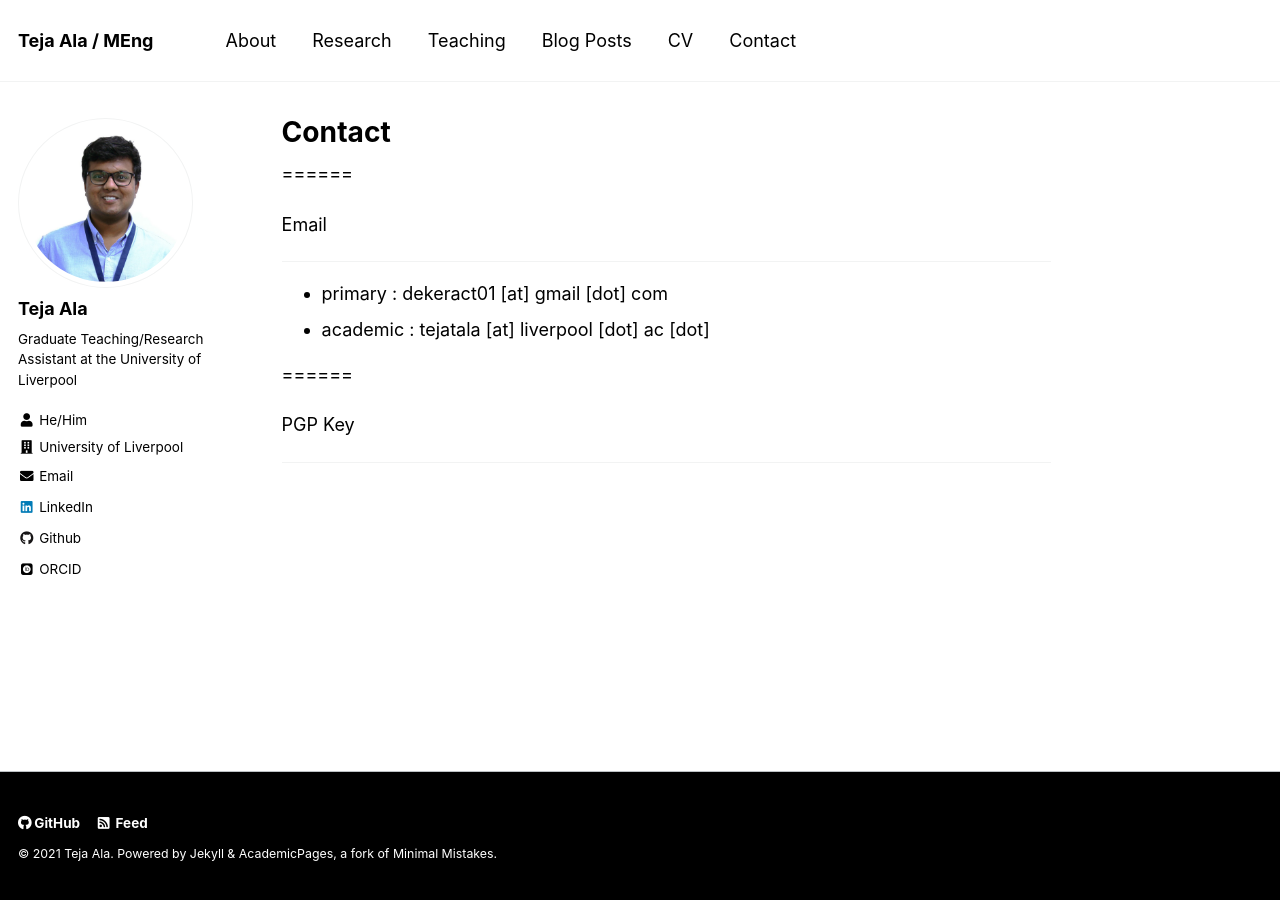
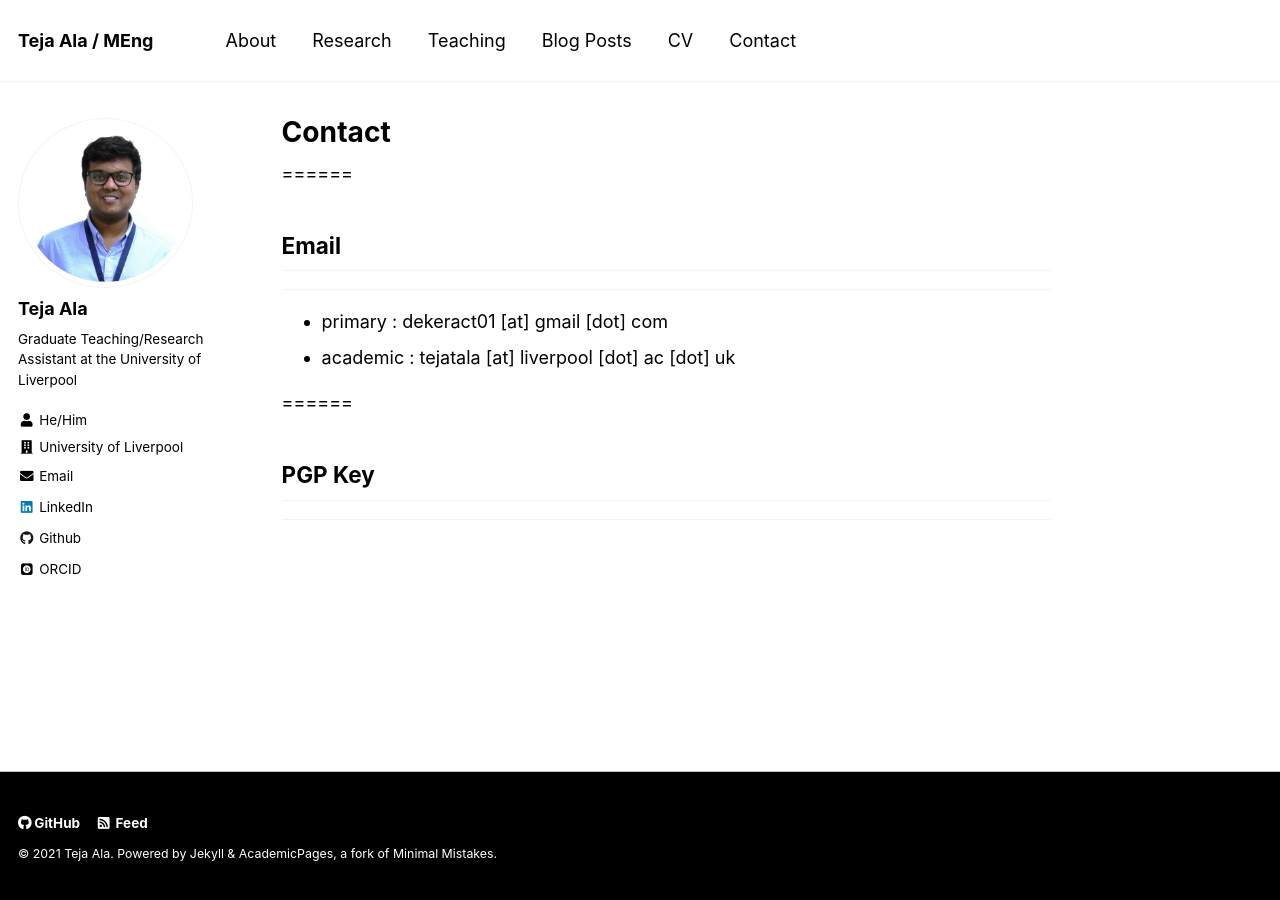
Before and after one commit to dekeract01/dekeract01.github.io, a Jekyll site: the page built from _pages/contact.md, in a window 1280 px wide. Built offline with Jekyll 4.4.1, drawn with Linux system fonts in a browser that asks for light colours; some web fonts are replaced.

```diff
--- a/_pages/contact.md
+++ b/_pages/contact.md
@@ -7,15 +7,15 @@
 ---
 ======
 
-Email
+## Email
 
 ------
 
   * primary  : dekeract01 [at]  gmail [dot] com
-  * academic : tejatala [at] liverpool [dot] ac [dot]
+  * academic : tejatala [at] liverpool [dot] ac [dot] uk
 
 ======
 
-PGP Key
+## PGP Key
 
 ------
```
Also changed, not shown: _pages/research.md (+1 -1 lines).
